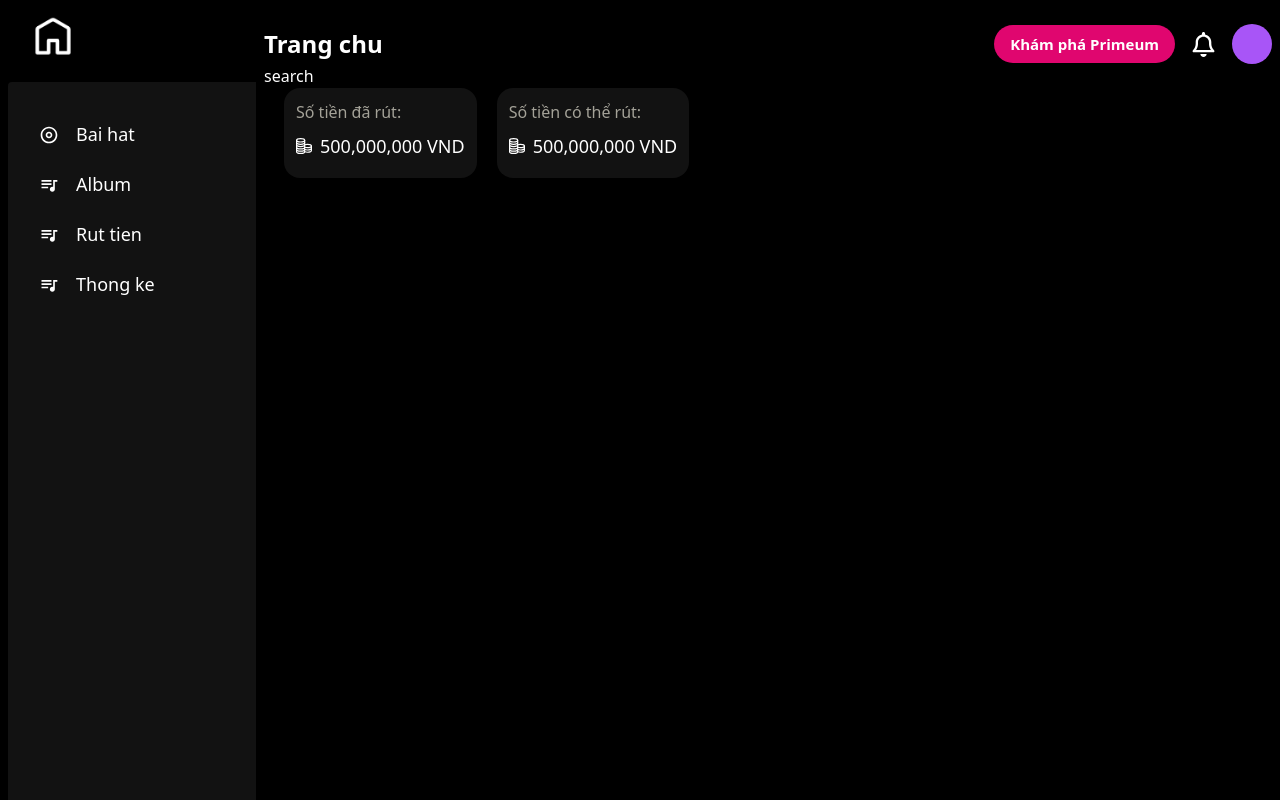
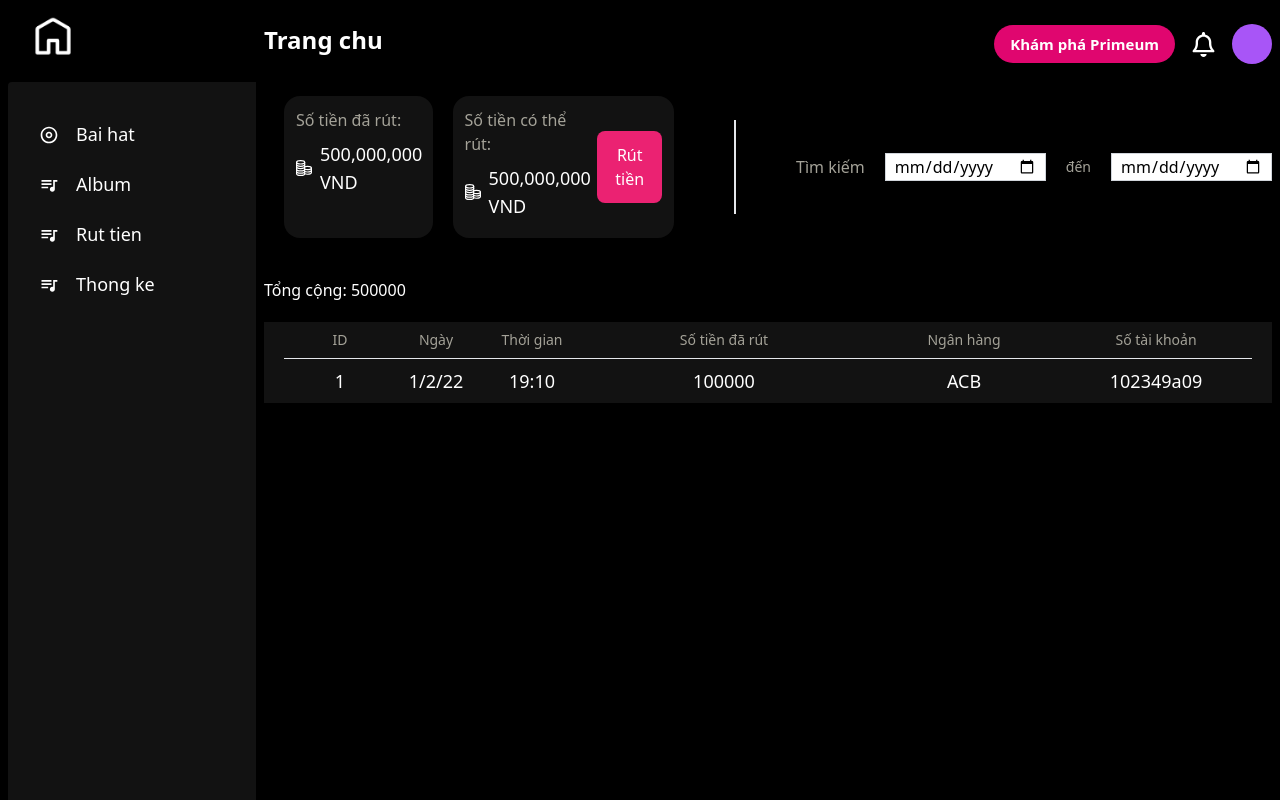
Before and after one commit to doanhdai/Music_App, a React (Vite) app in the folder music_app/: page /artist-site/widthdrawal in a window 1280 px wide. Shown: the top 800 px of the page. Built offline with nearby package versions, Linux system fonts and the light colour scheme.

Commit message:
Add modal for artist's withdrawal

```diff
--- a/music_app/src/pages/artist/ArtistWithdrawalRequestPage.jsx
+++ b/music_app/src/pages/artist/ArtistWithdrawalRequestPage.jsx
@@ -1,11 +1,19 @@
-import { assets } from "./assets/assets"
+import { assets } from "./assets/assets";
+import { useState } from "react";
+import ArtistWithdrawalModal from "./components/ArtistWithdrawalModal";
+import DateFilter from "./components/DateFilter";
+const ArtistWidthdrawalRequestPage = () => {
+  const [isOpenWithdrawal, setIsOpenWithdrawal] = useState(false);
 
-const ArtistWidthdrawalRequestPage = () => {
+  const handleOpenWithdrawal = () => {
+    setIsOpenWithdrawal(true);
+  };
+
+  const handleCloseModal = () => {
+    setIsOpenWithdrawal(false);
+  };
   return (
-    <div className="h-screen">
-    <div className="">
-      search
-    </div>
+    <div className="h-screen mt-8">
       <div className="ml-5 inline-flex gap-5">
         <div className="p-3 rounded-2xl bg-[#121212]">
           <h4 className="text-[#A4A298]">Số tiền đã rút:</h4>
@@ -14,62 +22,54 @@ const ArtistWidthdrawalRequestPage = () => {
             <span className="ml-2 ">500,000,000 VND</span>
           </span>
         </div>
-      <div className="p-3 rounded-2xl bg-[#121212]">
+        <div className="p-3 inline-flex  gap-4 rounded-2xl bg-[#121212]">
+          <div>
           <h4 className="text-[#A4A298]">Số tiền có thể rút:</h4>
           <span className="inline-flex text-lg mt-2">
             <img className="w-4" src={assets.goldCointStatistic} />
             <span className="ml-2 ">500,000,000 VND</span>
           </span>
           </div>
+          <button
+          onClick={handleOpenWithdrawal}
+          className="w-30 my-auto h-fit rounded-lg p-3 bg-[#EB2272]"
+          >Rút tiền</button>
+        </div>
+        <div className="boder-white border-l-2 mx-10 my-6"></div>
+        <div className="my-auto "><DateFilter /></div>
 
       </div>
+      {/* xem hoa don rut */}
+      <div className="mt-10">
+        <div className="">
+          <div><h2>Tổng cộng: 500000</h2></div>
+        </div>
+        <div className="mt-5 bg-[#121212]">
+          <div className=" py-2 mx-5 grid grid-cols-5 sm:grid-cols-[1fr_1fr_1fr_3fr_2fr_2fr] pl-2 text-center text-sm text-[#A4A298] ">
+            <p>ID</p>
+            <p>Ngày </p>
+            <p>Thời gian</p>
+            <p>Số tiền đã rút</p>
+            <p>Ngân hàng</p>
+            <p>Số tài khoản</p>
+          </div>
+          <hr className="mx-5" />
 
+          <div className="py-2 mx-5 grid grid-cols-5 sm:grid-cols-[1fr_1fr_1fr_3fr_2fr_2fr] pl-2 text-center hover:bg-[#ffffff2b]">
+            <p className="text-lg ">1</p>
+            <p className="text-lg ">1/2/22</p>
+            <p className="text-lg ">19:10</p>
+            <p className="text-lg ">100000</p>
+            <p className="text-lg ">ACB</p>
+            <p className="text-lg ">102349a09</p>
           </div>
-  )
-}
-export default ArtistWidthdrawalRequestPage
-
-const IncomeStatisticList = () => {
-
-
-  return (
-    <div className="mt-5 bg-[#121212]">
-      <div className=" py-2 mx-5 grid grid-cols-5 sm:grid-cols-[1fr_2fr_2fr_2fr] pl-2 text-center text-sm text-[#A4A298] ">
-        <p>STT</p>
-        <p>Ten bai hat</p>
-        <p>Doanh thu</p>
-        <p>Trang thai</p>
         </div>
-      <hr className="mx-5"/>
-
-      {/* {baihat.map((item, index) => (
-        <div
-          key={index}
-          className="grid grid-cols-5 sm:grid-cols-[1fr_2fr_2fr_2fr] py-2 mx-5 pl-2 text-white items-center hover:bg-[#ffffff2b]"
-        >
-
-          <p className="text-lg text-center">{index + 1}1</p>
-          <p className="text-lg text-center">Sara perche</p>
-          <p className="text-lg text-center">10000</p>
-          <p className="text-lg text-center">
-            {item.trang_thai === 1 ? "Cong khai" : "An"}
-          </p>
-
       </div>
-      ))} */}
-      <div
-
-          className="py-2 mx-5 grid grid-cols-5 sm:grid-cols-[1fr_2fr_2fr_2fr] pl-2 text-center hover:bg-[#ffffff2b]"
-        >
-
-          <p className="text-lg ">1</p>
-          <p className="text-lg ">Sara perche</p>
-          <p className="text-lg ">10000</p>
-          <p className="text-lg ">
-            Công khai
-          </p>
-
-        </div>
+      <ArtistWithdrawalModal
+        isOpen={isOpenWithdrawal}
+        onClose={handleCloseModal}
+      />
     </div>
   );
 };
+export default ArtistWidthdrawalRequestPage;
--- a/music_app/src/pages/artist/components/AlbumDetailModal.jsx
+++ b/music_app/src/pages/artist/components/AlbumDetailModal.jsx
@@ -1,4 +1,4 @@
-import { FaHeart} from "react-icons"
+import { FaHeartl,FaXmark } from "react-icons"
 
 const AlbumDetailModal = ({ album, onClose }) => {
 
@@ -35,8 +35,7 @@ const AlbumDetailModal = ({ album, onClose }) => {
           onClick={onClose}
           className="absolute top-2 right-2 text-white py-2 px-4 rounded"
         >
-          {" "}
-          X
+          <FaXmark/>
         </button>
       </div>
     </div>
--- a/music_app/src/pages/artist/components/ArtisNavbar.jsx
+++ b/music_app/src/pages/artist/components/ArtisNavbar.jsx
@@ -13,7 +13,7 @@ const ArtistNavbar = () => {
 
   return (
     <div>
-      <div className="w-full flex justify-between items-center font-semibold ">
+      <div className="w-full flex justify-between  font-semibold ">
         <h1 className="text-2xl">Trang chu</h1>
 
         <div className="flex items-center gap-4">
--- /dev/null
+++ b/music_app/src/pages/artist/components/ArtistWithdrawalModal.jsx
@@ -0,0 +1,119 @@
+import { FaXmark } from "react-icons/fa6";
+import { useState } from "react";
+
+const ArtistWithdrawalModal = ({ isOpen, onClose }) => {
+  if (isOpen === false) return null;
+
+  const [price, setPrice] = useState(0); // Default price
+  const [selectedBank, setSelectedBank] = useState("Chọn ngân hàng");
+
+  const handleBankChange = (event) => {
+    setSelectedBank(event.target.value);
+  };
+  const handleSliderChange = (event) => {
+    setPrice(event.target.value);
+  };
+
+  function getCurrentDate() {
+    const currentDate = new Date();
+
+    // Get day, month, and year
+    const day = currentDate.getDate();
+    const month = currentDate.getMonth() + 1; // Months are
+    const year = currentDate.getFullYear();
+
+    // Format the date as you need
+    const formattedDate = `${day}/${month}/${year}`;
+
+    return formattedDate;
+  }
+  return (
+    <div className="w-full z-20 fixed inset-0 flex items-center justify-center bg-black bg-opacity-50">
+      <div className="w-96 h-3/4 mx-auto bg-[#1E1E1E] p-6 rounded-lg shadow-md relative ">
+        <h2 className="text-2xl font-bold text-[#EB2272] text-center">Rút tiền</h2>
+        <h3 className="text-gray-300 text-center">{getCurrentDate()}</h3>
+        <h3 className="mt-10 text-gray-300">Chọn số tiền muốn rút</h3>
+        {/* slider */}
+        <div className="flex flex-col items-center justify-center w-full max-w-md mx-auto my-5">
+        <div className="mb-4 text-xl font-semibold ">
+            {price} VND
+          </div>
+          <input
+            type="range"
+            min="0"
+            max="1000"
+            step="10"
+            value={price}
+            onChange={handleSliderChange}
+            className="w-full h-2 bg-[#A4A298]  cursor-pointer"
+          />
+           <div className="flex justify-between w-full mt-2">
+            <span className="text-sm text-gray-300">0</span>
+            <span className="text-sm text-gray-300">1000</span>
+          </div>
+
+
+          {/* Display the selected price above the slider */}
+        </div>
+        <div className="inline-box my-10">
+          <label htmlFor="bank-select" className="text-gray-300">Chọn ngân hàng</label>
+          <select
+            id="bank-select"
+            className="rounded-md px-2 py-1 ml-3 text-white bg-black "
+            value={selectedBank}
+            onChange={handleBankChange}
+          >
+            <option value="Option 1">Agribank</option>
+            <option value="Option 2">1</option>
+            <option value="Option 3">3</option>
+          </select>
+        </div>
+        <div className="flex flex-col my-5 gap-2">
+          <label className="text-gray-300">Nhập số tài khoản nhận tiền</label>
+          <input
+            type="text"
+            className="w-full rounded-md px-4 py-0.5 text-white bg-black appearance-none"
+          />
+        </div>
+        <div className="flex mt-10 justify-center ">
+          <button className="bg-[#EB2272] rounded p-2">Xác nhận</button>
+        </div>
+
+        <button
+          onClick={onClose}
+          className="absolute top-2 right-2 text-white py-2 px-4 rounded"
+        >
+          <FaXmark />
+        </button>
+      </div>
+    </div>
+  );
+};
+
+export default ArtistWithdrawalModal;
+
+{
+  /*
+  Intruction to use:
+  chon bai hat de xem chi tiet khong co thi null
+  const [selectedSong, setSelectedSong] = useState(null);
+
+  const handleShowDetails = (song) => {
+    setSelectedSong(song);
+  };
+
+  const handleCloseModal = () => {
+    setSelectedSong(null);
+  };
+
+  dung component
+
+  <SongDetailModal
+        className="float-start"
+        song={selectedSong} // truyen thong tin bai hat xem chi tiet
+        onClose={handleCloseModal}
+      />
+
+
+        */
+}
--- a/music_app/src/pages/artist/components/DateFilter.jsx
+++ b/music_app/src/pages/artist/components/DateFilter.jsx
@@ -34,33 +34,24 @@ const DateFilter = () => {
 
   return (
     <div className="inline-flex py-auto gap-x-5  mr-auto rounded-xl shadow-md text-nowrap text-center ">
-      <h2 className="text-lg  my-auto font-semibold">Tìm kiếm </h2>
-
-        <label className="text-sm my-auto font-medium text-gray-700">Start Date</label>
+      <h2 className="  my-auto text-[#A4A298] ">Tìm kiếm </h2>
         <input
           type="date"
           placeholder="dd-mm-yyyy"
           value={startDate}
           onChange={(e) => setStartDate(e.target.value)}
-          className="text-black px-2  w-full border border-gray-300 rounded-md shadow-sm focus:border-indigo-500 focus:ring-indigo-500"
+          className="text-black px-2  w-full border border-gray-300  shadow-sm focus:border-indigo-500 focus:ring-indigo-500"
         />
 
 
-        <label className="text-sm  my-auto font-medium text-gray-700">End Date</label>
+        <label className="text-sm  my-auto font-medium text-[#A4A298]">đến</label>
         <input
           type="date"
           value={endDate}
           onChange={(e) => setEndDate(e.target.value)}
-          className=" w-full px-2 text-black border border-gray-300 rounded-md shadow-sm focus:border-indigo-500 focus:ring-indigo-500"
+          className=" w-full px-2 text-black border border-gray-300  shadow-sm focus:border-indigo-500 focus:ring-indigo-500"
         />
 
-
-      <button
-        onClick={handleSearch}
-        className="p-2 py-0 bg-[#EB2272] text-white font-semibold  rounded-md hover:bg-indigo-700"
-      >
-        Search
-      </button>
 
 
     </div>
```
Lines whose indentation alone changed are shown as unchanged.
